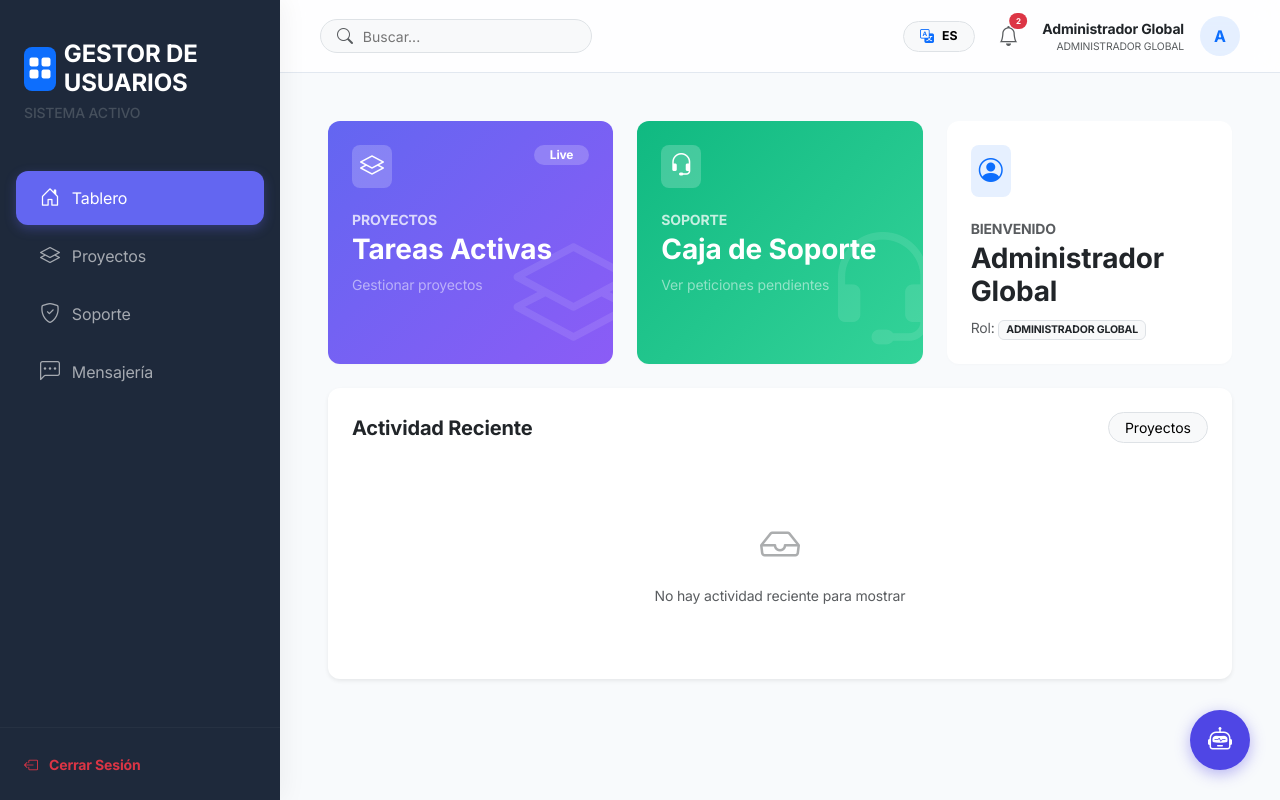
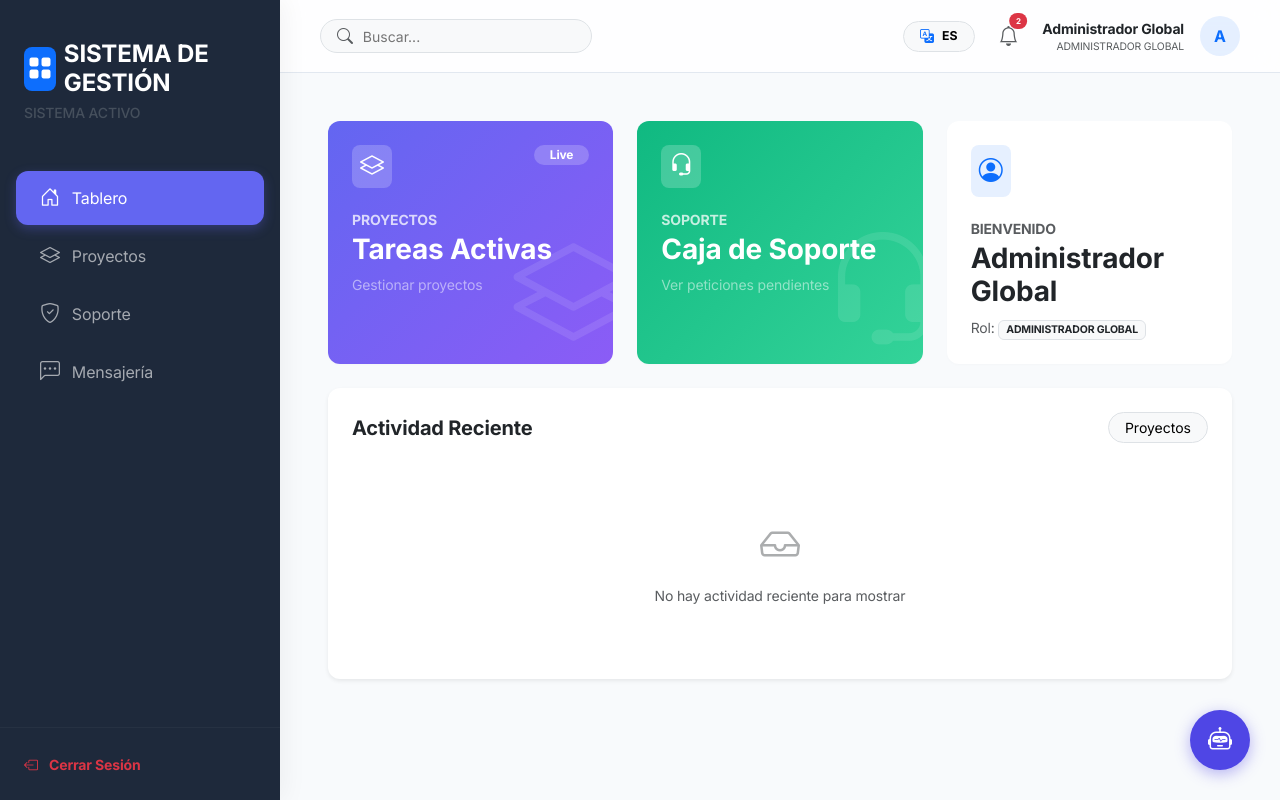
Before and after one commit to Xenov2030/ProyectodeGestion, a PHP site: page / in a window 1280 px wide. Run offline with PHP 8.4, Linux system fonts and the light colour scheme; a user stored in the database is signed in.

Commit message:
sistema de gestión

```diff
--- a/proyectoJuevesNewton/proyecto_fixed/views/layouts/app.php
+++ b/proyectoJuevesNewton/proyecto_fixed/views/layouts/app.php
@@ -54,7 +54,7 @@ $isUsers     = (strpos($route, 'users') === 0);
         <div class="sidebar-header">
             <div class="d-flex align-items-center gap-2 mb-1">
                 <div class="bg-primary rounded-3 p-1"><i class="bi bi-grid-fill text-white fs-4"></i></div>
-                <h4 class="m-0 fw-bold tracking-tight">GESTOR DE USUARIOS</h4>
+                <h4 class="m-0 fw-bold tracking-tight">SISTEMA DE GESTIÓN</h4>
             </div>
             <span class="text-secondary opacity-50 small fw-medium"><?= I18n::t('system_active') ?></span>
         </div>
```
